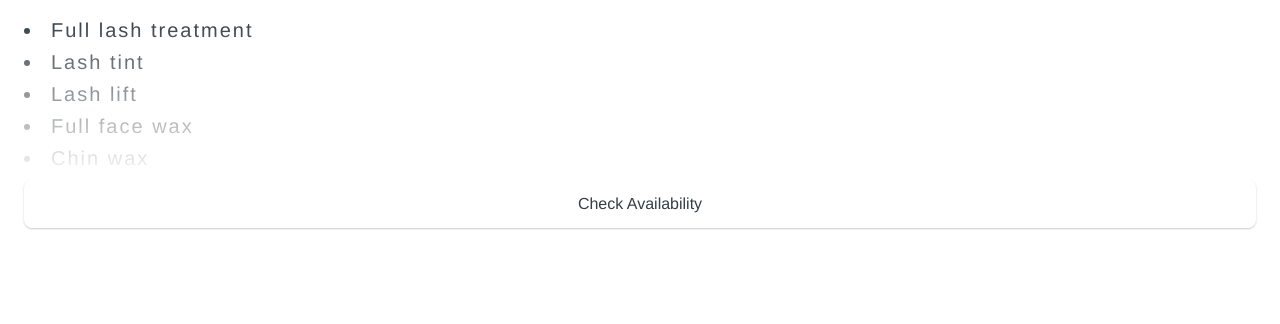
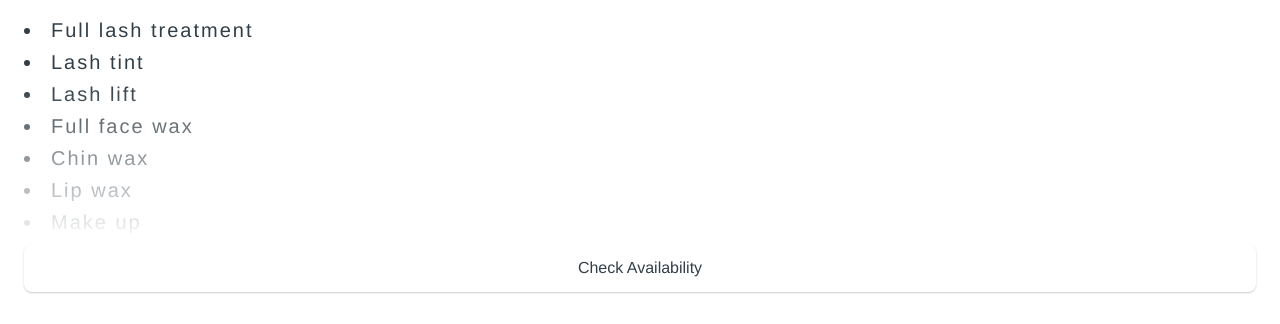
Before and after one commit to ocampco/face-studio, a Gatsby site: page / in a window 1280 px wide. Shown: the part 678-1002 px from the top of the page. Before the commit the page ends 938 px from the top, so only its background shows below. Built offline with nearby package versions, Linux system fonts and the light colour scheme; Gatsby itself is replaced by a stand-in of ours.

Commit message:
Increase visible services list size

```diff
--- a/src/components/Services.js
+++ b/src/components/Services.js
@@ -13,7 +13,7 @@ const Heading = styled.h2`
 
 const List = styled.ul`
   position: relative;
-  max-height: 10rem;
+  max-height: 14rem;
   overflow: hidden;
 
   &:after {
```
